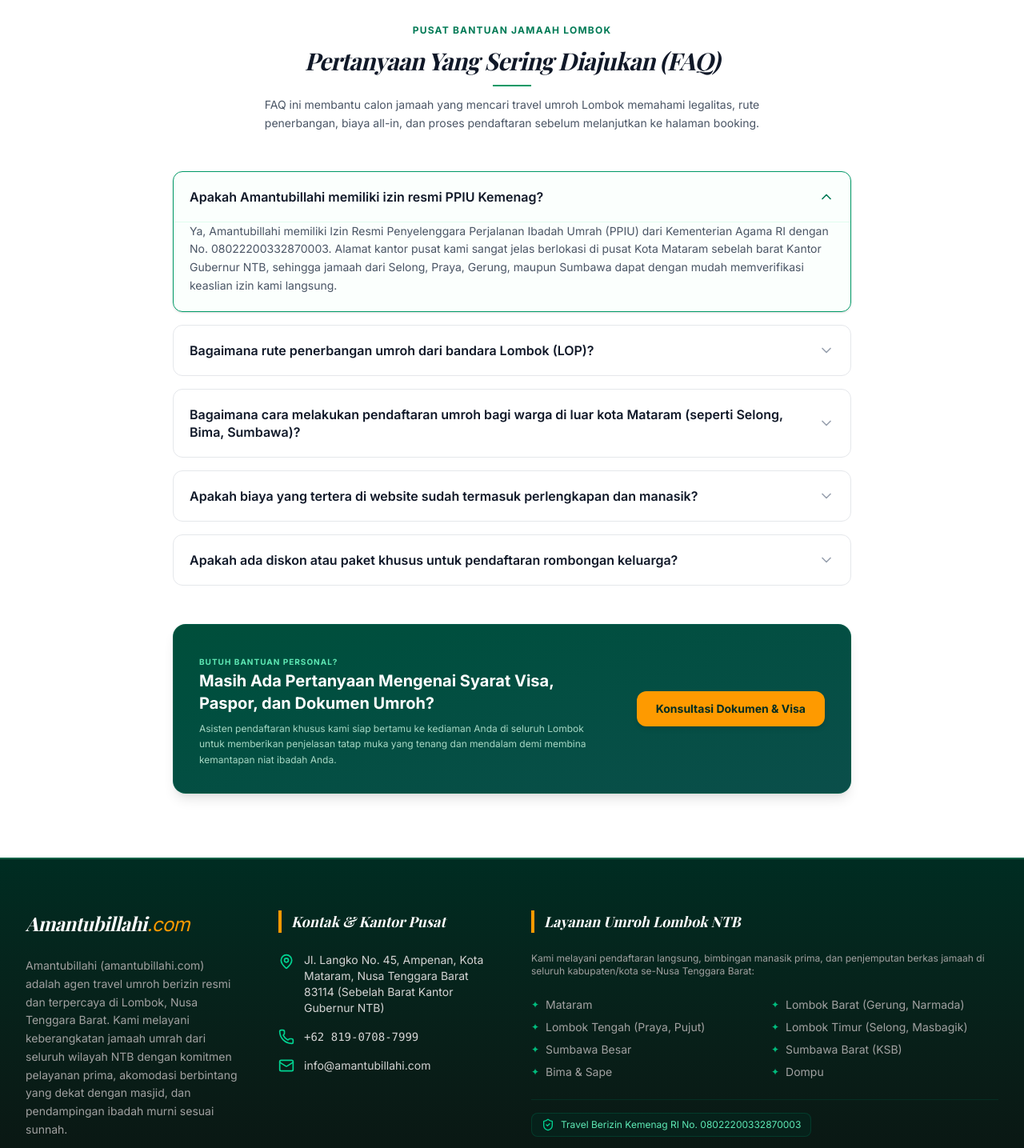
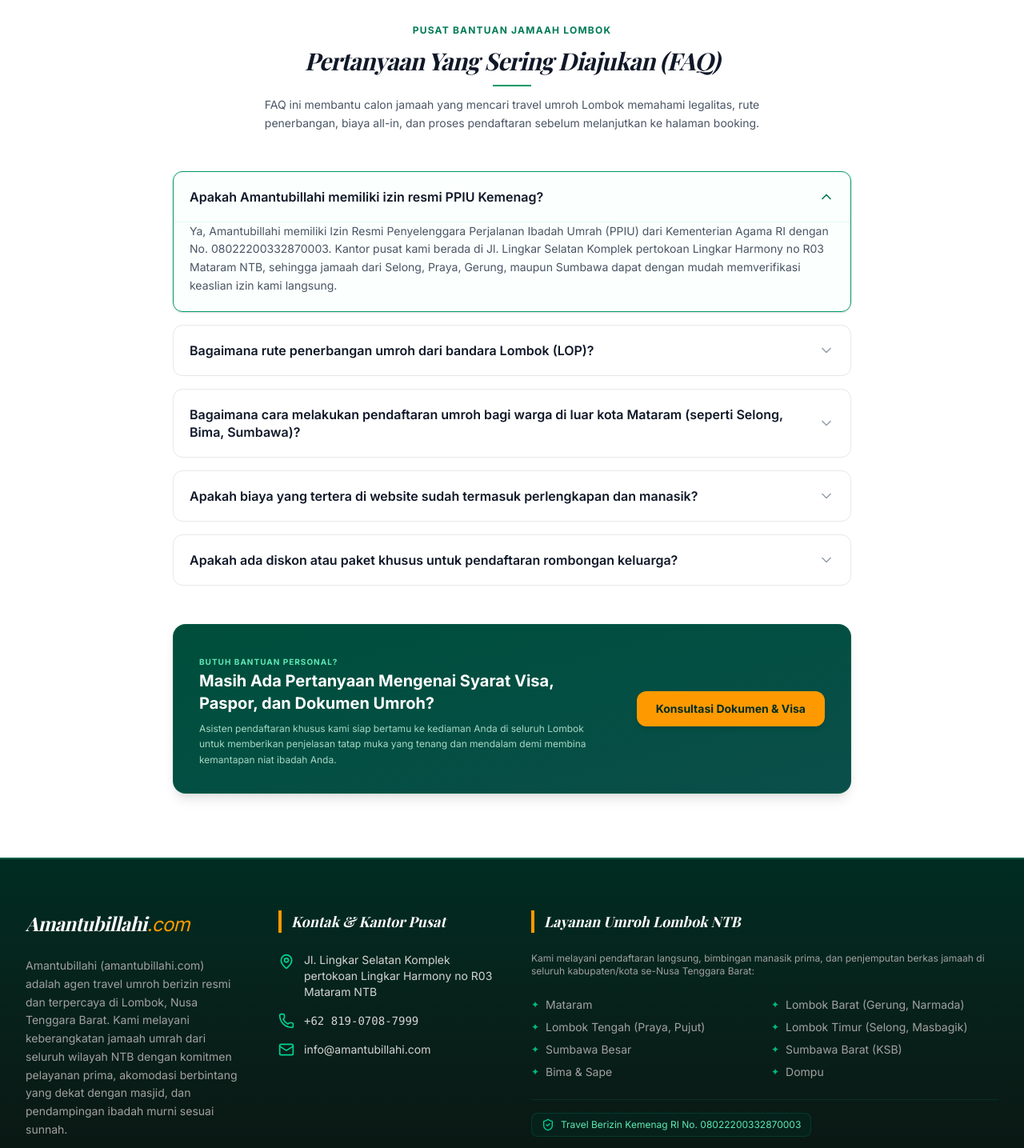
Before and after one commit to lombokalarm-ctrl/amt1, a React (Vite) app: page / in a window 1280 px wide. Shown: the part 5802-7237 px from the top of the page at 80% size. Built offline with nearby package versions, Linux system fonts and the light colour scheme; no server answers; a web font is replaced by a local one.

Commit message:
fix(content): update office address

```diff
--- a/src/content/faq.ts
+++ b/src/content/faq.ts
@@ -1,7 +1,7 @@
 export const faqEntries = [
   {
     q: "Apakah Amantubillahi memiliki izin resmi PPIU Kemenag?",
-    a: "Ya, Amantubillahi memiliki Izin Resmi Penyelenggara Perjalanan Ibadah Umrah (PPIU) dari Kementerian Agama RI dengan No. 08022200332870003. Alamat kantor pusat kami sangat jelas berlokasi di pusat Kota Mataram sebelah barat Kantor Gubernur NTB, sehingga jamaah dari Selong, Praya, Gerung, maupun Sumbawa dapat dengan mudah memverifikasi keaslian izin kami langsung."
+    a: "Ya, Amantubillahi memiliki Izin Resmi Penyelenggara Perjalanan Ibadah Umrah (PPIU) dari Kementerian Agama RI dengan No. 08022200332870003. Kantor pusat kami berada di Jl. Lingkar Selatan Komplek pertokoan Lingkar Harmony no R03 Mataram NTB, sehingga jamaah dari Selong, Praya, Gerung, maupun Sumbawa dapat dengan mudah memverifikasi keaslian izin kami langsung."
   },
   {
     q: "Bagaimana rute penerbangan umroh dari bandara Lombok (LOP)?",
--- a/src/seed.ts
+++ b/src/seed.ts
@@ -754,7 +754,7 @@
 
 export const initialFooter: FooterConfig = {
   aboutText: "Amantubillahi (amantubillahi.com) adalah agen travel umroh berizin resmi dan terpercaya di Lombok, Nusa Tenggara Barat. Kami melayani keberangkatan jamaah umrah dari seluruh wilayah NTB dengan komitmen pelayanan prima, akomodasi berbintang yang dekat dengan masjid, dan pendampingan ibadah murni sesuai sunnah.",
-  address: "Jl. Langko No. 45, Ampenan, Kota Mataram, Nusa Tenggara Barat 83114 (Sebelah Barat Kantor Gubernur NTB)",
+  address: "Jl. Lingkar Selatan Komplek pertokoan Lingkar Harmony no R03 Mataram NTB",
   phone: "+62 819-0708-7999",
   email: "info@amantubillahi.com",
   facebookUrl: "https://facebook.com/amantubillahi.umrohlombok",
```
